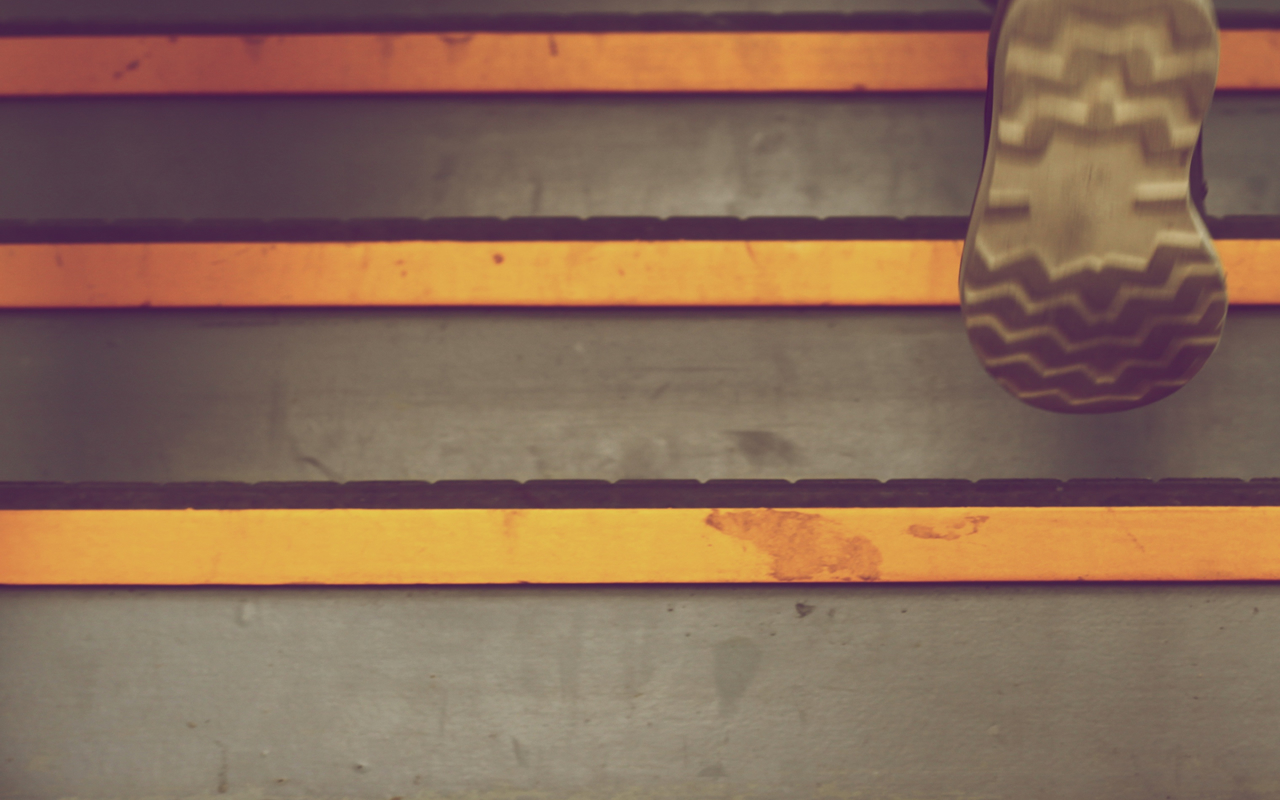
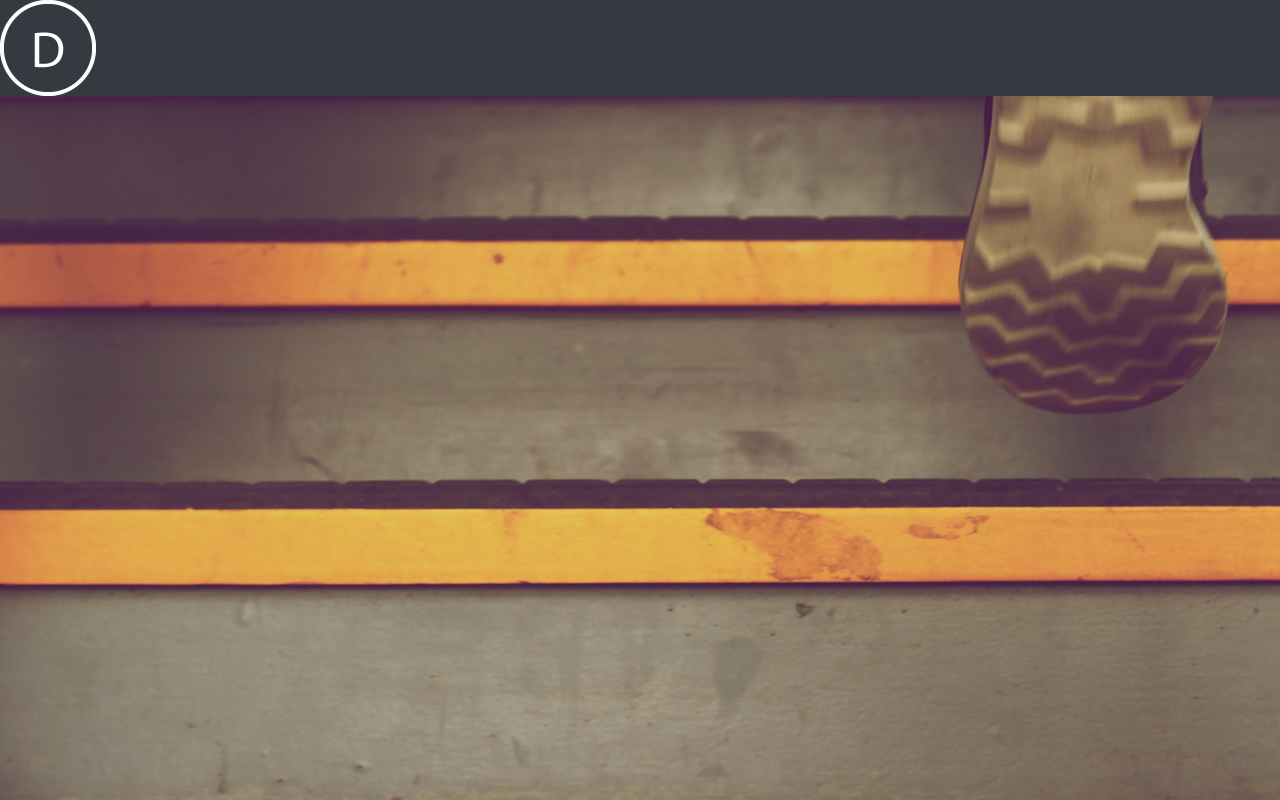
Before and after one commit to Kraft-Owaka/delani-studio-wk3-ip, a plain HTML site: page index.html in a window 1280 px wide. Drawn offline with nearby package versions, Linux system fonts and the light colour scheme; files whose address does not match are found by name.

Commit message:
wrote code for the logo

```diff
--- a/index.html
+++ b/index.html
@@ -11,7 +11,9 @@
 <body>
 <!--start of the home Section-->
 <div id="home">
-
+    <!--Navigation-->
+    <div class="navbar-navbar-expand-md navbar-dark bg-dark fixed-top">
+        <a class="navbar-band" href="index.html"><img src="logo/logo.png"></a>
 
 </div>
 <!--End of the home section-->
```
Also changed, not shown: css/styles.css (+21 -0 lines).
